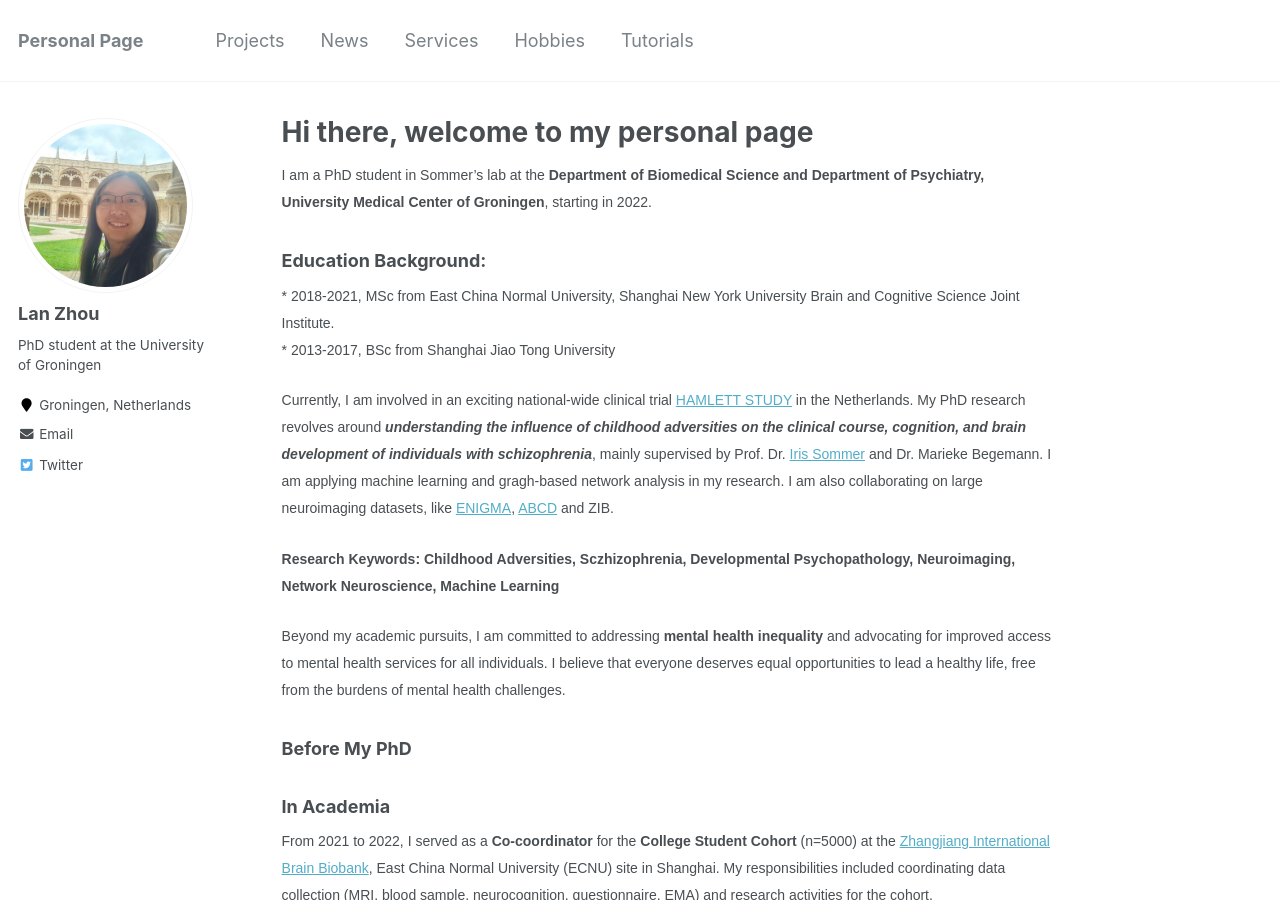
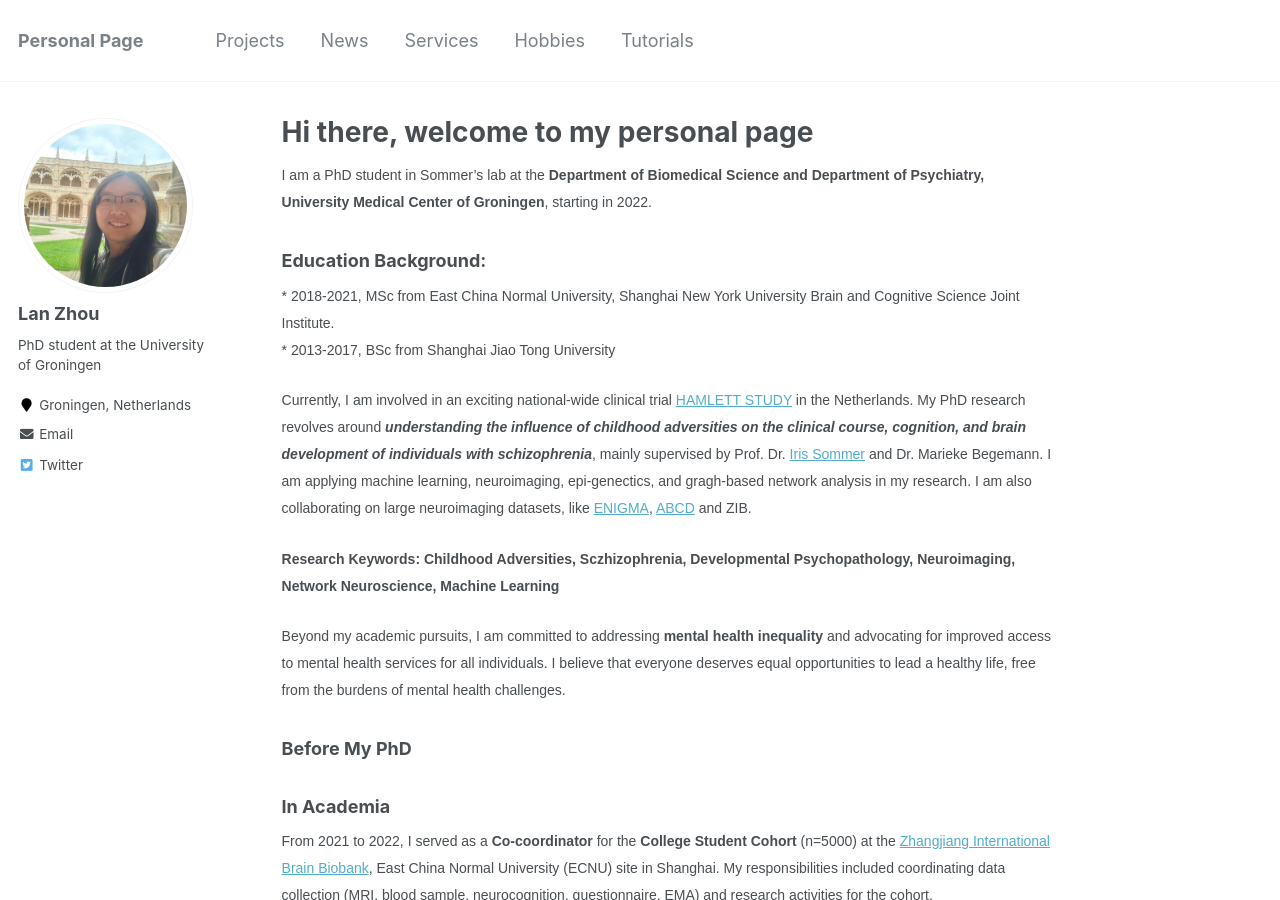
Before and after one commit to lanzhou-psy/personal-page, a Jekyll site: the page built from _pages/about.md, in a window 1280 px wide and 900 px high. Built offline with Jekyll 4.4.1, drawn with Linux system fonts in a browser that asks for light colours.

Commit message:
Update about.md

```diff
--- a/_pages/about.md
+++ b/_pages/about.md
@@ -12,7 +12,7 @@ redirect_from:
 <span style="font-size: 14px; font-family: 'Arial', sans-serif; line-height: 1.0;">* 2018-2021, MSc from East China Normal University, Shanghai New York University Brain and Cognitive Science Joint Institute. </span><br>
 <span style="font-size: 14px; font-family: 'Arial', sans-serif; line-height: 1.0;">* 2013-2017, BSc from Shanghai Jiao Tong University</span><br>
 
-<span style="font-size: 14px; font-family: 'Arial', sans-serif; line-height: 1.0;">Currently, I am involved in an exciting national-wide clinical trial [HAMLETT STUDY](https://trialsjournal.biomedcentral.com/articles/10.1186/s13063-019-3822-5) in the Netherlands. My PhD research revolves around ***understanding the influence of childhood adversities on the clinical course, cognition, and brain development of individuals with schizophrenia***, mainly supervised by Prof. Dr. [Iris Sommer](https://scholar.google.ca/citations?user=CVy4SaUAAAAJ&hl=en) and Dr. Marieke Begemann. I am applying machine learning and gragh-based network analysis in my research. I am also collaborating on large neuroimaging datasets, like [ENIGMA](https://enigma.ini.usc.edu/), [ABCD](https://abcdstudy.org/) and ZIB. </span><br>
+<span style="font-size: 14px; font-family: 'Arial', sans-serif; line-height: 1.0;">Currently, I am involved in an exciting national-wide clinical trial [HAMLETT STUDY](https://trialsjournal.biomedcentral.com/articles/10.1186/s13063-019-3822-5) in the Netherlands. My PhD research revolves around ***understanding the influence of childhood adversities on the clinical course, cognition, and brain development of individuals with schizophrenia***, mainly supervised by Prof. Dr. [Iris Sommer](https://scholar.google.ca/citations?user=CVy4SaUAAAAJ&hl=en) and Dr. Marieke Begemann. I am applying machine learning, neuroimaging, epi-genectics, and gragh-based network analysis in my research. I am also collaborating on large neuroimaging datasets, like [ENIGMA](https://enigma.ini.usc.edu/), [ABCD](https://abcdstudy.org/) and ZIB. </span><br>
 
 <span style="font-size: 14px; font-family: 'Arial', sans-serif; line-height: 0.7;">**Research Keywords: Childhood Adversities, Sczhizophrenia, Developmental Psychopathology, Neuroimaging, Network Neuroscience, Machine Learning**</span><br>
 
```
